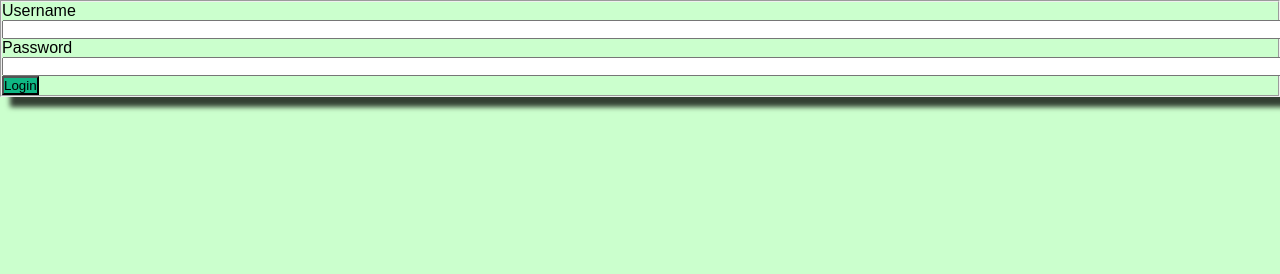
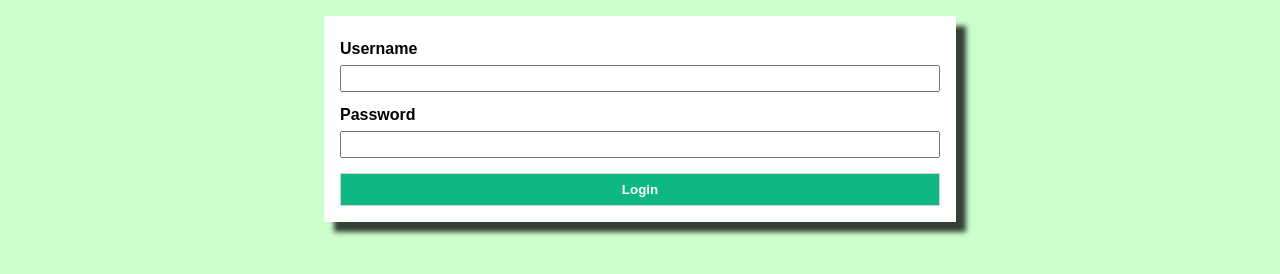
Before and after one commit to T-AsiaFries/codeup-web-exercises, a website: page login-form.html in a window 1280 px wide. Drawn offline with Linux system fonts and the light colour scheme.

Commit message:
finished box model exercises

```diff
--- a/css/login.css
+++ b/css/login.css
@@ -11,6 +11,8 @@ body, html {
 }
 
 form {
+    padding: 1em;
+    border: 1em;
     /* This form should be separated from other elements by 1em */
     /* There must be 1em between the content and the border of this element */
 }
@@ -22,27 +24,41 @@ fieldset {
     /* There must be 1em between the content and the border of this element */
     /* It should have no border */
     /* Its background should be white */
+    padding: 1em;
+    background-color: white;
+    border: 0;
 }
 
 .width-80 {
+    width: 600px;
+    margin: 0 auto;
     /* The element with this class should be 80% of the width and it must be centered */
     /* Read how to center elements with margin here: http://learnlayout.com/margin-auto.html*/
 }
 
 .form-group {
+    width: 100%;
+    margin-top: .5em;
+    margin-bottom: .5em;
     /* This element must use 100% of the width */
     /* It should have a separation of .5em from elements on top of it and below it*/
 }
 
 .form-label {
+    font-weight: bold;
     /* The text of a label must be bold */
 }
 
 .btn-block {
+    width: 100%;
     /* This element should use 100% of the width */
 }
 
 .btn {
+    padding: 8px;
+    color: white;
+    font-weight: bold;
+    border: 1px solid #D3D3D3;
     /* There must be a separation of 8px between the text and the border of this element */
     /* The text color of this element should be white and bold */
     /* The border of this element should be 1px, and its color should be light grey */
@@ -50,11 +66,15 @@ fieldset {
 }
 
 .form-control {
+    padding: 4px;
+    margin-top: .5em;
+    margin-bottom: .5em;
     /* There must be 4px on top of the text and below the text of an input with this class */
     /* It should have a separation of .5em from elements on top of it and below it */
 
     /* You'll need to use the `calc` function to make the width of this element match the width of the button */
     /* See the example at: https://developer.mozilla.org/en-US/docs/Web/CSS/calc */
     /* HINT: Examples are available at: https://glitch.com/~input-button-width */
-    width: 100%;
+    /*width: 100%;*/
+    width: calc(100% - 12px);
 }
--- /dev/null
+++ b/css/messages.css
@@ -0,0 +1,40 @@
+body, html {
+    height: 100%;
+    width: 100%;
+    padding: 0;
+    margin: 0;
+    font-family: Arial, Ubuntu, sans-serif;
+}
+
+div {
+    background-color: white;
+    padding: 10px;
+}
+
+.info {
+    background-color: #CDDDFF;
+    color: #7D81C6;
+    margin: 10px;
+    border-radius: 7px;
+}
+
+.success {
+    background-color: #CFF3DA;
+    color: #2E7A48;
+    margin: 10px;
+    border-radius: 7px;
+}
+
+.warning {
+    background-color: #FCFBC9;
+    color: #97852D;
+    margin: 10px;
+    border-radius: 7px;
+}
+
+.error {
+    background-color: #FAD2D6;
+    color: #933247;
+    margin: 10px;
+    border-radius: 7px;
+}
```
Also changed, not shown: messages.html (added, +23 -0 lines).
